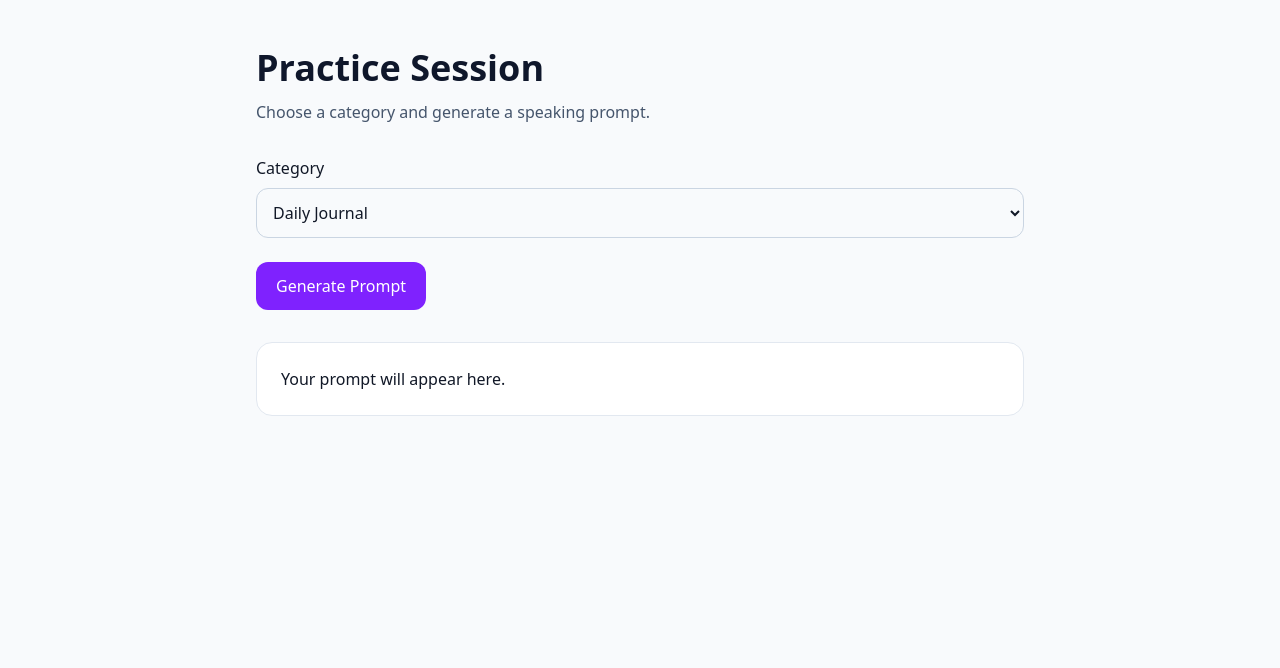
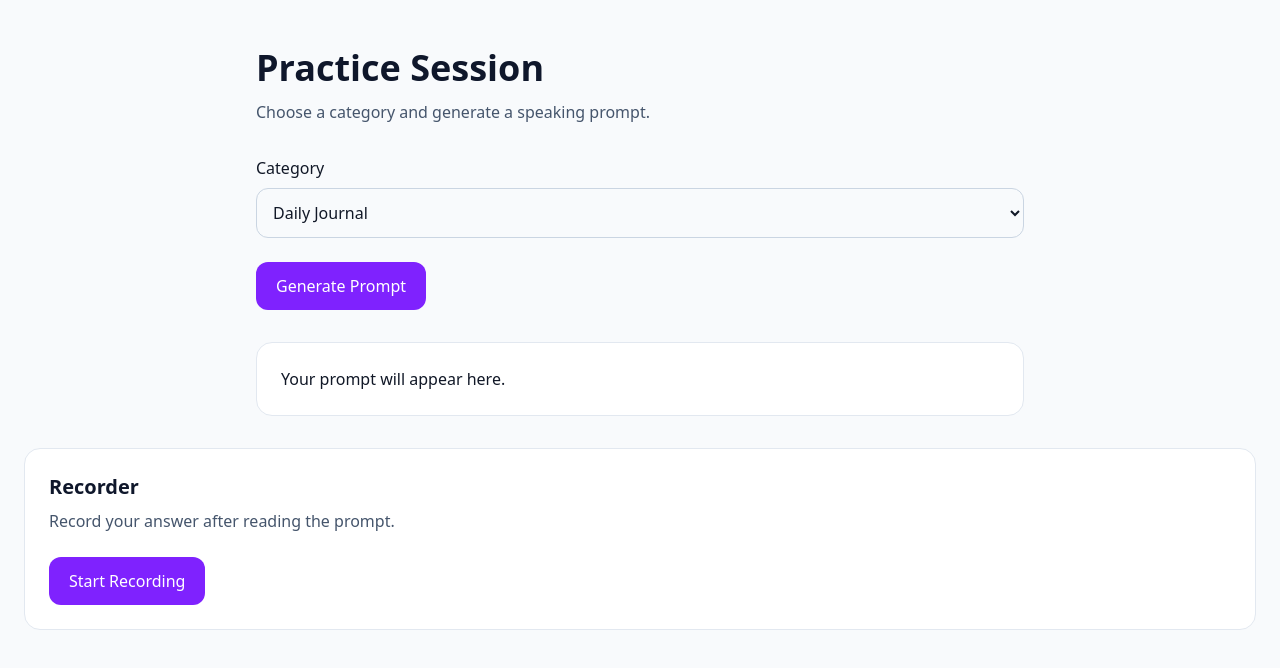
Before and after one commit to cjtarre/speakup, a React (Vite) app in the folder client/: page /practice in a window 1280 px wide. Shown: the top 668 px of the page. Built offline with nearby package versions, Linux system fonts and the light colour scheme.

Commit message:
feat: implement audio recorder

```diff
--- a/client/src/components/practice/Recorder.jsx
+++ b/client/src/components/practice/Recorder.jsx
@@ -0,0 +1,79 @@
+import { useRef, useState } from "react";
+
+function Recorder() {
+  const mediaRecorderRef = useRef(null);
+  const audioChunksRef = useRef([]);
+
+  const [isRecording, setIsRecording] = useState(false);
+  const [audioUrl, setAudioUrl] = useState("");
+
+  async function startRecording() {
+    const stream = await navigator.mediaDevices.getUserMedia({ audio: true });
+
+    const mediaRecorder = new MediaRecorder(stream);
+    mediaRecorderRef.current = mediaRecorder;
+    audioChunksRef.current = [];
+
+    mediaRecorder.ondataavailable = (event) => {
+      audioChunksRef.current.push(event.data);
+    };
+
+    mediaRecorder.onstop = () => {
+      const audioBlob = new Blob(audioChunksRef.current, {
+        type: "audio/webm",
+      });
+
+      const url = URL.createObjectURL(audioBlob);
+      setAudioUrl(url);
+    };
+
+    mediaRecorder.start();
+    setIsRecording(true);
+  }
+
+  function stopRecording() {
+    mediaRecorderRef.current.stop();
+    setIsRecording(false);
+  }
+
+  return (
+    <div className="mt-8 rounded-2xl border border-slate-200 bg-white p-6">
+      <h2 className="text-xl font-semibold text-slate-900">
+        Recorder
+      </h2>
+
+      <p className="mt-2 text-slate-600">
+        Record your answer after reading the prompt.
+      </p>
+
+      <div className="mt-6 flex gap-3">
+        {!isRecording ? (
+          <button
+            onClick={startRecording}
+            className="rounded-xl bg-violet-600 px-5 py-3 font-medium text-white hover:bg-violet-700"
+          >
+            Start Recording
+          </button>
+        ) : (
+          <button
+            onClick={stopRecording}
+            className="rounded-xl bg-red-600 px-5 py-3 font-medium text-white hover:bg-red-700"
+          >
+            Stop Recording
+          </button>
+        )}
+      </div>
+
+      {audioUrl && (
+        <div className="mt-6">
+          <p className="mb-2 font-medium text-slate-900">
+            Playback
+          </p>
+          <audio controls src={audioUrl} className="w-full" />
+        </div>
+      )}
+    </div>
+  );
+}
+
+export default Recorder;
--- a/client/src/pages/PracticePage.jsx
+++ b/client/src/pages/PracticePage.jsx
@@ -1,5 +1,7 @@
 import { useState } from "react";
 import { prompts } from "../data/prompts";
+
+import Recorder from "../components/practice/Recorder";
 
 function PracticePage() {
   const [category, setCategory] = useState("daily");
@@ -56,6 +58,8 @@ function PracticePage() {
           {currentPrompt || "Your prompt will appear here."}
         </div>
       </div>
+
+      <Recorder />
     </div>
   );
 }
```
